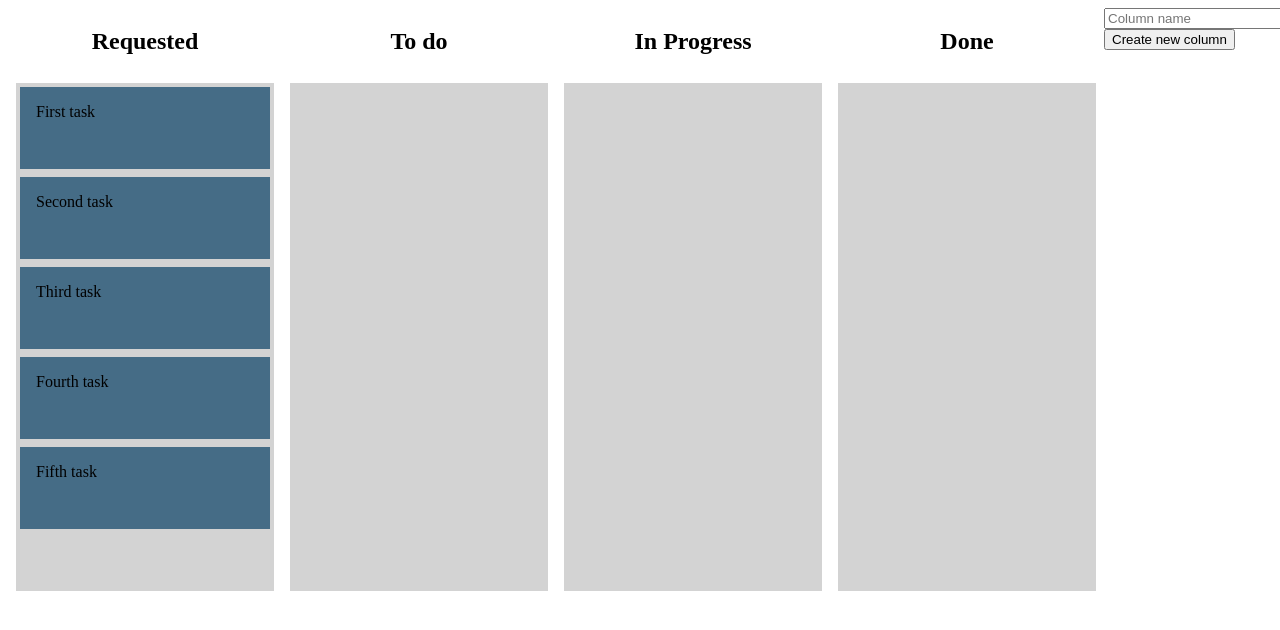
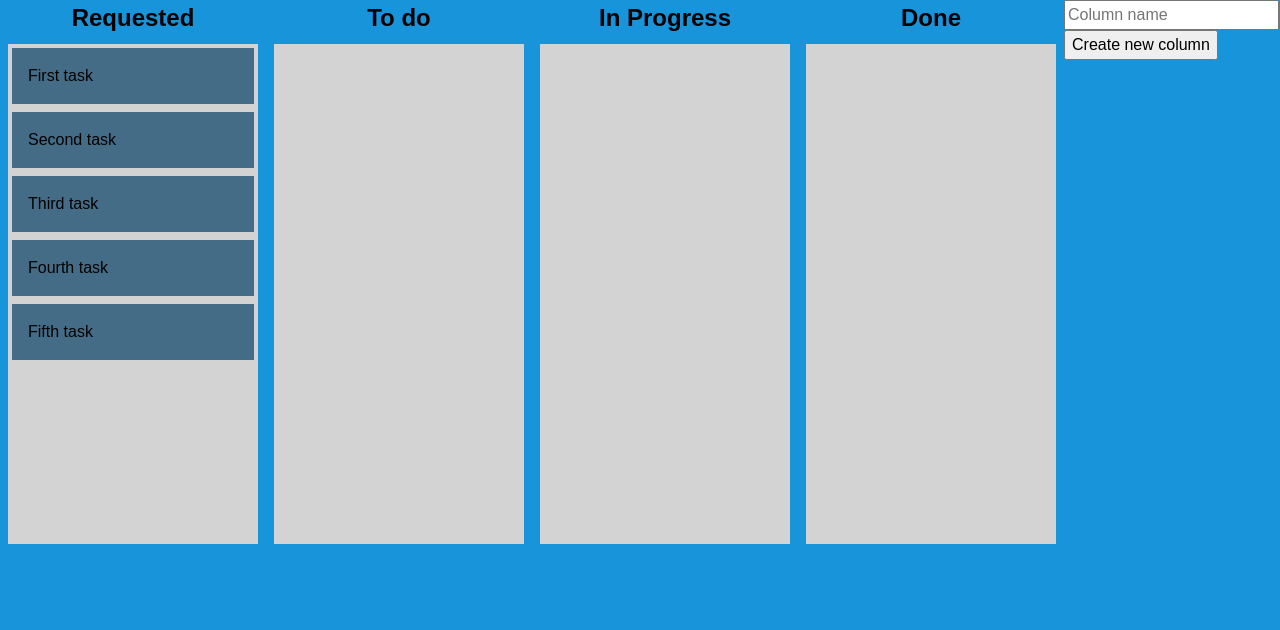
Before and after one commit to SOUTHYYY/kanban-desk-example, a React (Create React App) app: page / in a window 1280 px wide. Shown: the top 630 px of the page. Built offline with nearby package versions, Linux system fonts and the light colour scheme.

Commit message:
Add global styles && Add initial State to App.ts

```diff
--- a/src/App.tsx
+++ b/src/App.tsx
@@ -1,6 +1,44 @@
 import React from 'react';
+import { GlobalStyles } from './GlobalStyles';
 import Workspace from './screens/Workspace';
+import { ColumnType, TaskType } from './screens/Workspace/types';
+
+const itemsFromBackend: TaskType[] = [
+  { id: '1', content: 'First task' },
+  { id: '12', content: 'Second task' },
+  { id: '123', content: 'Third task' },
+  { id: '1234', content: 'Fourth task' },
+  { id: '12345', content: 'Fifth task' },
+];
+
+const columnsFromBackend: ColumnType[] = [
+  {
+    id: '12312313ghfjghfhgfd',
+    name: 'Requested',
+    items: itemsFromBackend,
+  },
+  {
+    id: '123123123',
+    name: 'To do',
+    items: [],
+  },
+  {
+    id: '123123131231',
+    name: 'In Progress',
+    items: [],
+  },
+  {
+    id: '12312313',
+    name: 'Done',
+    items: [],
+  },
+];
 
 export const App: React.FC = () => {
-  return <Workspace />;
+  return (
+    <>
+      <GlobalStyles />
+      <Workspace columnsFromBackend={columnsFromBackend} />
+    </>
+  );
 };
--- a/src/GlobalStyles.ts
+++ b/src/GlobalStyles.ts
@@ -1,6 +1,13 @@
 import { createGlobalStyle } from 'styled-components';
 
 export const GlobalStyles = createGlobalStyle`
+body {
+  padding: 0px;
+  margin: 0px;
+  font-family: sans-serif;
+  background-color: #1894DB;
+}
+
 *,
 *::before,
 *F::after {
```
